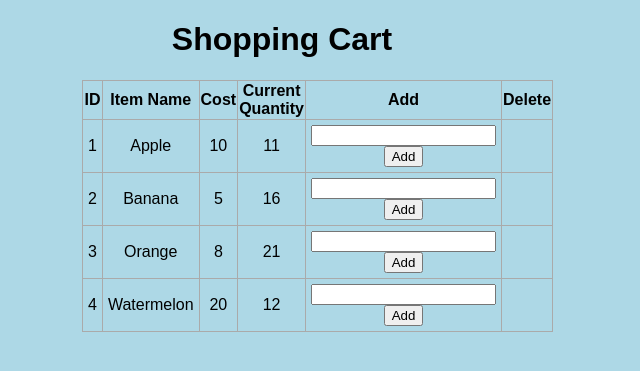
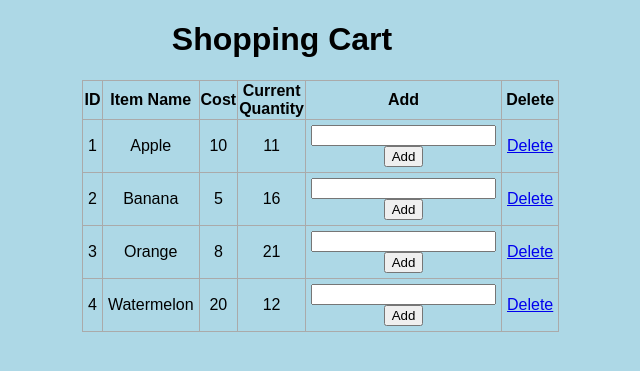
Before and after one commit to shribyte/NewShoppingCart, a Flask app: page / in a window 1280 px wide. Shown: the top 371 px of the page, without its empty margins (358-998 px from the left). Run offline with Flask 2, Linux system fonts and the light colour scheme.

Commit message:
Update index.html

```diff
--- a/templates/index.html
+++ b/templates/index.html
@@ -28,7 +28,7 @@
                     <input type="submit" value="Add">
                 </form>
             </td>
-            <td></td>
+            <td><a href="/delete/{{cartitem.id}}">Delete</a></td>
         </tr>
         {% endfor %}
     </table>
```
